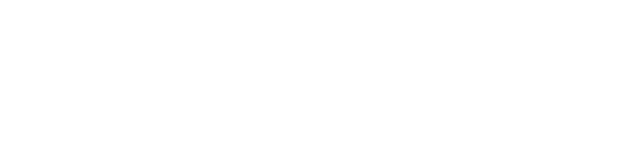
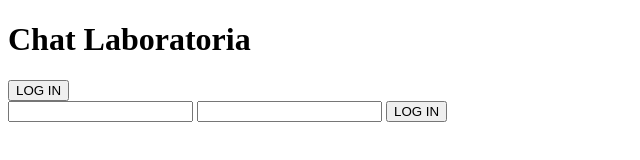
Before and after one commit to JessicaNH/ChatLaboratoria, a plain HTML site: page index.html in a window 1280 px wide. Shown: the whole page, without its empty margins (0-640 px from the left). Drawn offline with Linux system fonts and the light colour scheme.

Commit message:
tercer commit

```diff
--- a/index.html
+++ b/index.html
@@ -8,7 +8,17 @@
   <link rel="stylesheet" href="style.css">
 </head>
 <body>
-
+  <h1>Chat Laboratoria</h1>
+  <div id="loginContainer">
+    <div id="loggedIn">
+      <p id="username"></p><input id="logOutButton" type="button" value="LOG IN">
+    </div>
+    <div id="loggenOut">
+      <input id="email" type="email">
+      <input id="password" type="password">
+      <input id="logInButton" type="button" value="LOG IN">
+    </div>
+  </div>
 <script src="https://www.gstatic.com/firebasejs/live/3.0/firebase.js"></script>
 <script>
   // Initialize Firebase
```
